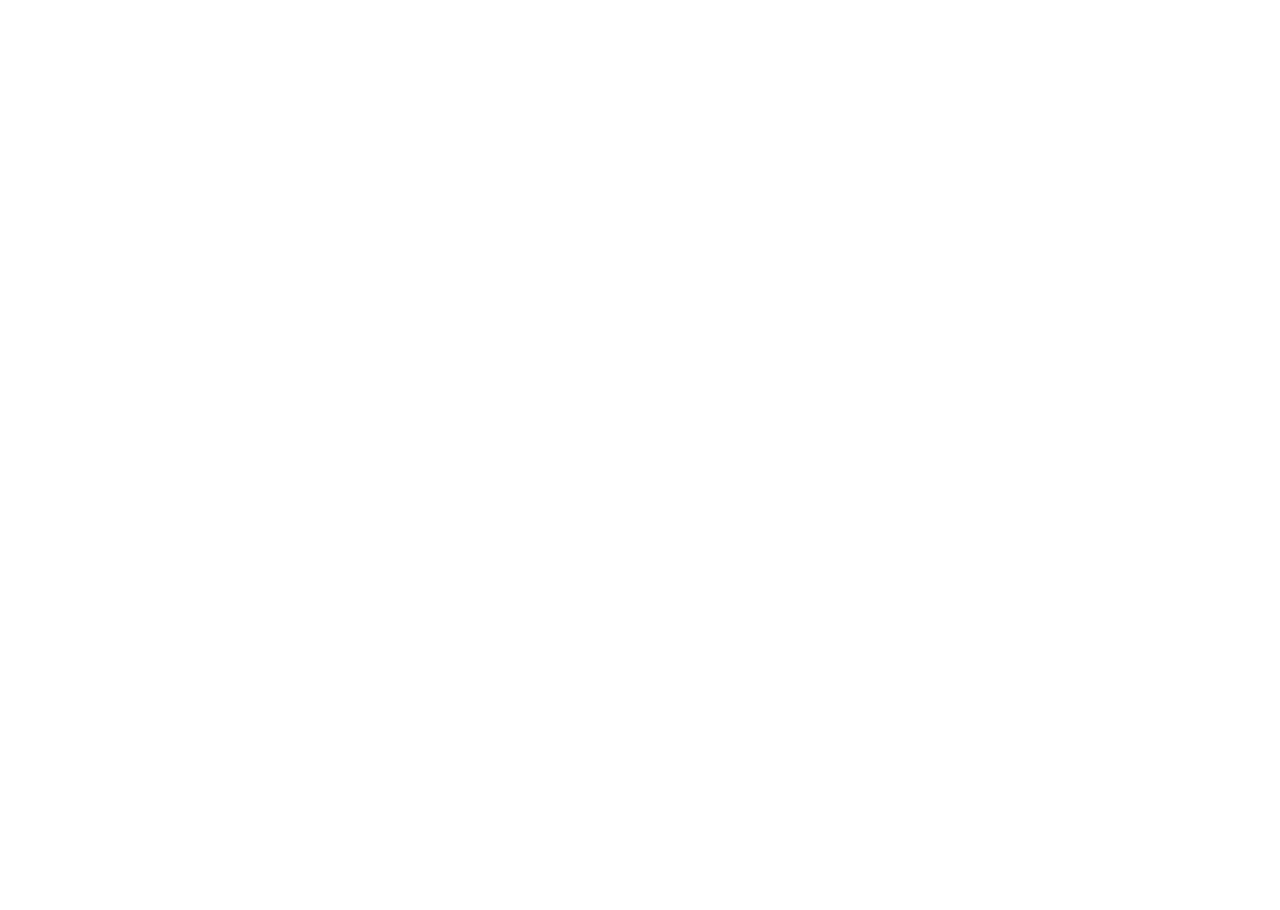
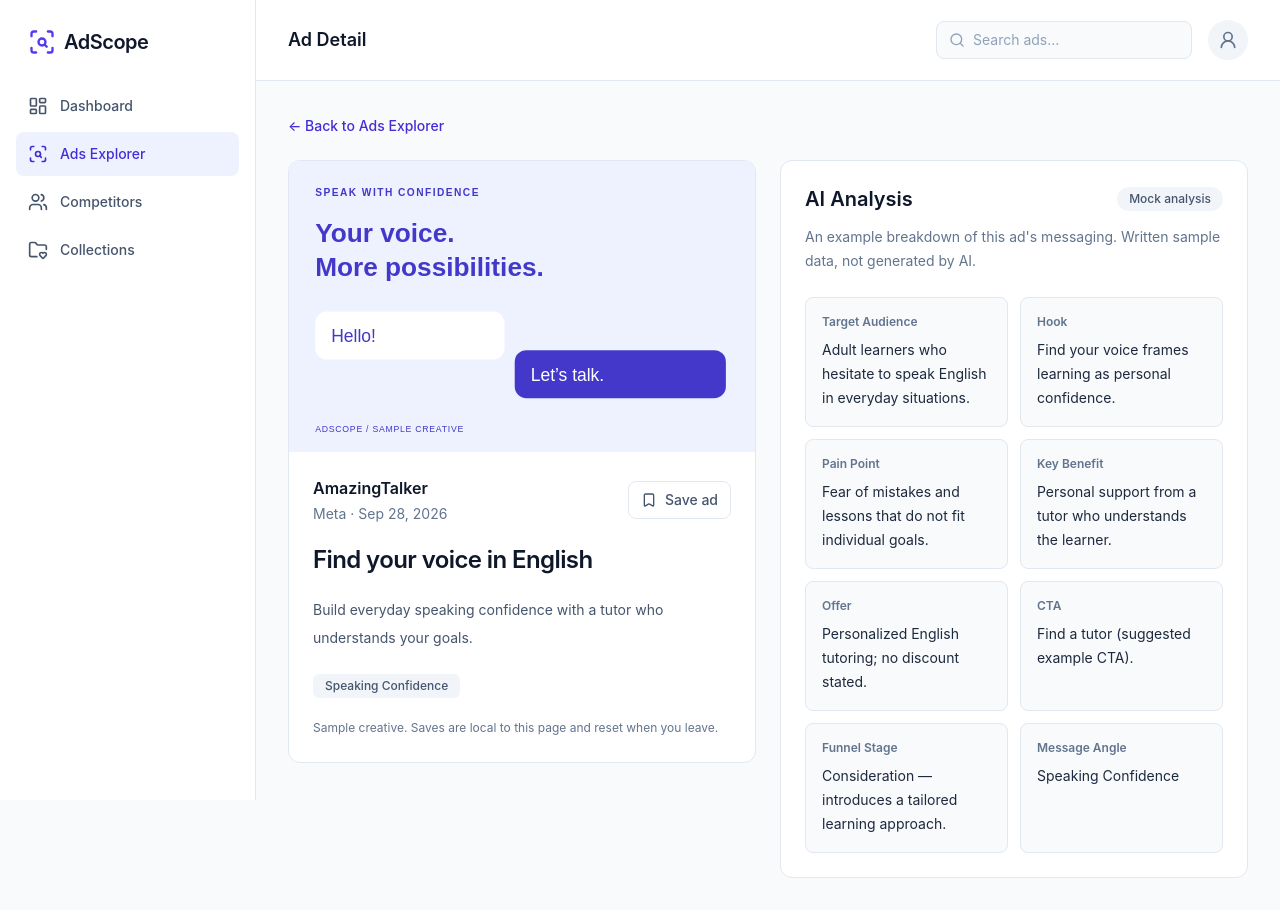
Before and after one commit to sutsanyuan/competitor-ads-intelligence, a React (Vite) app: page /ads/1 in a window 1280 px wide. Before the commit this address had no page. Before the commit the page ends 800 px from the top, so only its background shows below. Built offline with nearby package versions, Linux system fonts and the light colour scheme.

Commit message:
feat: add ad detail page

```diff
--- a/src/App.jsx
+++ b/src/App.jsx
@@ -2,6 +2,7 @@
 import AppLayout from './components/layout/AppLayout'
 import Dashboard from './pages/Dashboard'
 import AdsExplorer from './pages/AdsExplorer'
+import AdDetail from './pages/AdDetail'
 import Competitors from './pages/Competitors'
 import Collections from './pages/Collections'
 
@@ -12,6 +13,7 @@
         <Route element={<AppLayout />}>
           <Route index element={<Dashboard />} />
           <Route path="ads" element={<AdsExplorer />} />
+          <Route path="ads/:id" element={<AdDetail />} />
           <Route path="competitors" element={<Competitors />} />
           <Route path="collections" element={<Collections />} />
         </Route>
--- a/src/components/dashboard/AdCard.jsx
+++ b/src/components/dashboard/AdCard.jsx
@@ -1,4 +1,5 @@
 import { Bookmark } from 'lucide-react'
+import { Link } from 'react-router-dom'
 
 function AdCard({ ad, onToggleSave }) {
   return (
@@ -18,10 +19,14 @@
           <Bookmark aria-hidden="true" className={`size-4 ${ad.saved ? 'fill-current' : ''}`} />
         </button>
       </div>
-      <img src={ad.image} alt={`${ad.angle} sample creative for ${ad.competitor}`} width="640" height="400" className="aspect-[8/5] w-full object-cover" />
+      <Link to={`/ads/${ad.id}`} aria-label={`View ad: ${ad.headline}`} className="block focus-visible:outline-2 focus-visible:outline-offset-[-2px] focus-visible:outline-indigo-600">
+        <img src={ad.image} alt={`${ad.angle} sample creative for ${ad.competitor}`} width="640" height="400" className="aspect-[8/5] w-full object-cover" />
+      </Link>
       <div className="flex flex-1 flex-col items-start p-4">
         <span className="rounded-md bg-slate-100 px-2 py-1 text-xs font-medium text-slate-600">{ad.angle}</span>
-        <h3 className="mt-3 text-base font-semibold leading-6">{ad.headline}</h3>
+        <h3 className="mt-3 text-base font-semibold leading-6">
+          <Link to={`/ads/${ad.id}`} className="rounded-sm hover:text-indigo-700 hover:underline focus-visible:outline-2 focus-visible:outline-indigo-600">{ad.headline}</Link>
+        </h3>
         <p className="mt-2 text-sm leading-6 text-slate-500">{ad.copy}</p>
         <p className="mt-auto pt-5 text-xs text-slate-500">{ad.date}</p>
       </div>
--- a/src/components/layout/Header.jsx
+++ b/src/components/layout/Header.jsx
@@ -15,7 +15,7 @@
   return (
     <header className="flex flex-wrap items-center gap-4 border-b border-slate-200 bg-white px-5 py-5 sm:px-8">
       <p className="mr-auto text-lg font-semibold">
-        {pageTitles[currentPath] || 'AdScope'}
+        {currentPath.startsWith('/ads/') ? 'Ad Detail' : pageTitles[currentPath] || 'AdScope'}
       </p>
       <label className="order-last flex w-full items-center gap-2 rounded-lg border border-slate-200 bg-slate-50 px-3 py-2 focus-within:border-indigo-500 focus-within:ring-2 focus-within:ring-indigo-100 sm:order-none sm:w-64">
         <Search aria-hidden="true" className="size-4 shrink-0 text-slate-400" />
--- a/src/data/mockAds.js
+++ b/src/data/mockAds.js
@@ -95,6 +95,83 @@
   },
 ]
 
+// Handwritten example analysis keyed by ad ID, not AI output.
+// Message Angle uses the corresponding ad's angle field.
+export const adAnalysis = {
+  1: {
+    targetAudience: 'Adult learners who hesitate to speak English in everyday situations.',
+    hook: 'Find your voice frames learning as personal confidence.',
+    painPoint: 'Fear of mistakes and lessons that do not fit individual goals.',
+    keyBenefit: 'Personal support from a tutor who understands the learner.',
+    offer: 'Personalized English tutoring; no discount stated.',
+    cta: 'Find a tutor (suggested example CTA).',
+    funnelStage: 'Consideration — introduces a tailored learning approach.',
+  },
+  2: {
+    targetAudience: 'Busy learners looking for short, flexible speaking practice.',
+    hook: 'A little practice promises progress without a large time commitment.',
+    painPoint: 'Limited time and few opportunities to practice conversations.',
+    keyBenefit: 'An AI tutor available whenever the learner has a few minutes.',
+    offer: 'On-demand AI conversation practice; no trial stated.',
+    cta: 'Start practicing (suggested example CTA).',
+    funnelStage: 'Awareness — introduces an accessible practice habit.',
+  },
+  3: {
+    targetAudience: 'Professionals who use English in meetings and team discussions.',
+    hook: 'Make your next meeting count connects learning to an immediate work need.',
+    painPoint: 'Difficulty expressing ideas clearly in workplace conversations.',
+    keyBenefit: 'Practical English for sharing ideas and leading meetings.',
+    offer: 'Workplace English learning; no promotional offer stated.',
+    cta: 'Explore business English (suggested example CTA).',
+    funnelStage: 'Consideration — links lessons to professional outcomes.',
+  },
+  4: {
+    targetAudience: 'New learners curious about online conversation tutoring.',
+    hook: 'Your first conversation makes the starting point feel approachable.',
+    painPoint: 'Uncertainty about getting started and finding a friendly tutor.',
+    keyBenefit: 'A welcoming introduction to everyday English practice.',
+    offer: 'Trial positioning; pricing and duration are unspecified in this creative.',
+    cta: 'Try a conversation (suggested example CTA).',
+    funnelStage: 'Conversion — encourages a first tutoring experience.',
+  },
+  5: {
+    targetAudience: 'Mobile learners with short breaks in their daily routine.',
+    hook: 'A coffee break becomes a practical opportunity to learn.',
+    painPoint: 'Difficulty finding study time and knowing how to improve pronunciation.',
+    keyBenefit: 'Five-minute practice sessions with instant pronunciation feedback.',
+    offer: 'AI-guided speaking practice; no discount stated.',
+    cta: 'Practice for five minutes (suggested example CTA).',
+    funnelStage: 'Consideration — demonstrates how the product fits a daily routine.',
+  },
+  6: {
+    targetAudience: 'Learners comparing tutors before committing to lessons.',
+    hook: 'Meet your next tutor makes the search feel personal and straightforward.',
+    painPoint: 'Uncertainty about tutor fit and lesson scheduling.',
+    keyBenefit: 'A learning plan suited to the learner’s schedule.',
+    offer: 'A free trial; duration and eligibility are not specified.',
+    cta: 'Start a free trial (suggested example CTA).',
+    funnelStage: 'Conversion — reduces the barrier to trying a tutor.',
+  },
+  7: {
+    targetAudience: 'Learners who know English but overthink before speaking.',
+    hook: 'Less overthinking. More speaking. names a familiar frustration.',
+    painPoint: 'Anxiety about speaking spontaneously in everyday conversations.',
+    keyBenefit: 'Friendly practice with relatable topics such as travel and small talk.',
+    offer: 'Conversation practice with a partner; no promotion stated.',
+    cta: 'Find a conversation partner (suggested example CTA).',
+    funnelStage: 'Awareness — connects with an emotional speaking barrier.',
+  },
+  8: {
+    targetAudience: 'Professionals and job seekers preparing for high-stakes conversations.',
+    hook: 'Pitch your ideas with clarity emphasizes a specific career skill.',
+    painPoint: 'Difficulty presenting ideas or answering interview questions in English.',
+    keyBenefit: 'Teacher-led preparation for presentations and job interviews.',
+    offer: 'Practical English lessons; no promotional pricing stated.',
+    cta: 'Explore lessons (suggested example CTA).',
+    funnelStage: 'Consideration — presents lessons as preparation for career moments.',
+  },
+}
+
 export const competitors = [
   { id: 1, name: 'AmazingTalker', category: 'Online tutoring', adCount: 48, activity: '3 new ads this week' },
   { id: 2, name: 'Speak', category: 'AI language learning', adCount: 36, activity: '5 new ads this week' },
--- a/src/pages/AdDetail.jsx
+++ b/src/pages/AdDetail.jsx
@@ -0,0 +1,85 @@
+import { useState } from 'react'
+import { Link, useParams } from 'react-router-dom'
+import { Bookmark } from 'lucide-react'
+import { ads, adAnalysis } from '../data/mockAds'
+
+function AdDetail() {
+  const { id } = useParams()
+  const ad = ads.find((item) => String(item.id) === id)
+  const [savedChanges, setSavedChanges] = useState({})
+
+  if (!ad) {
+    return (
+      <section className="mx-auto max-w-2xl rounded-xl border border-slate-200 bg-white px-6 py-16 text-center">
+        <h1 className="text-2xl font-semibold">Ad not found</h1>
+        <p className="mt-3 text-sm text-slate-500">This ad isn't in our sample library. Explore the other ads to find more inspiration.</p>
+        <Link to="/ads" className="mt-6 inline-block rounded-lg px-3 py-2 text-sm font-medium text-indigo-700 hover:bg-indigo-50 focus-visible:outline-2 focus-visible:outline-indigo-600">← Back to Ads Explorer</Link>
+      </section>
+    )
+  }
+
+  const saved = savedChanges[ad.id] ?? ad.saved
+  const analysis = adAnalysis[ad.id]
+  const analysisFields = [
+    { label: 'Target Audience', value: analysis.targetAudience },
+    { label: 'Hook', value: analysis.hook },
+    { label: 'Pain Point', value: analysis.painPoint },
+    { label: 'Key Benefit', value: analysis.keyBenefit },
+    { label: 'Offer', value: analysis.offer },
+    { label: 'CTA', value: analysis.cta },
+    { label: 'Funnel Stage', value: analysis.funnelStage },
+    { label: 'Message Angle', value: ad.angle },
+  ]
+
+  function toggleSave() {
+    setSavedChanges((current) => ({
+      ...current,
+      [ad.id]: !(current[ad.id] ?? ad.saved),
+    }))
+  }
+
+  return (
+    <div className="mx-auto max-w-7xl space-y-6">
+      <Link to="/ads" className="inline-block rounded-sm text-sm font-medium text-indigo-700 hover:underline focus-visible:outline-2 focus-visible:outline-offset-4 focus-visible:outline-indigo-600">← Back to Ads Explorer</Link>
+      <div className="grid items-start gap-6 xl:grid-cols-2">
+        <article className="overflow-hidden rounded-xl border border-slate-200 bg-white">
+          <img src={ad.image} alt={`${ad.angle} sample creative for ${ad.competitor}`} width="640" height="400" className="aspect-[8/5] w-full object-contain" />
+          <div className="space-y-5 p-5 sm:p-6">
+            <div className="flex flex-wrap items-center justify-between gap-3">
+              <div>
+                <p className="font-semibold">{ad.competitor}</p>
+                <p className="mt-1 text-sm text-slate-500">{ad.platform} · {ad.date}</p>
+              </div>
+              <button type="button" onClick={toggleSave} aria-pressed={saved} className={`inline-flex items-center gap-2 rounded-lg border px-3 py-2 text-sm font-medium focus-visible:outline-2 focus-visible:outline-offset-2 focus-visible:outline-indigo-600 ${saved ? 'border-indigo-200 bg-indigo-50 text-indigo-700' : 'border-slate-200 text-slate-600 hover:bg-slate-50'}`}>
+                <Bookmark aria-hidden="true" className={`size-4 ${saved ? 'fill-current' : ''}`} />
+                {saved ? 'Saved' : 'Save ad'}
+              </button>
+            </div>
+            <h1 className="text-2xl font-semibold leading-8 tracking-tight">{ad.headline}</h1>
+            <p className="whitespace-pre-line text-sm leading-7 text-slate-600">{ad.copy}</p>
+            <span className="inline-block rounded-md bg-slate-100 px-3 py-1 text-xs font-medium text-slate-600">{ad.angle}</span>
+            <p className="text-xs leading-5 text-slate-500">Sample creative. Saves are local to this page and reset when you leave.</p>
+          </div>
+        </article>
+
+        <section aria-labelledby="analysis-heading" className="rounded-xl border border-slate-200 bg-white p-5 sm:p-6">
+          <div className="flex flex-wrap items-center justify-between gap-3">
+            <h2 id="analysis-heading" className="text-xl font-semibold">AI Analysis</h2>
+            <span className="rounded-full bg-slate-100 px-3 py-1 text-xs font-medium text-slate-600">Mock analysis</span>
+          </div>
+          <p className="mt-3 text-sm leading-6 text-slate-500">An example breakdown of this ad's messaging. Written sample data, not generated by AI.</p>
+          <dl className="mt-6 grid gap-3 sm:grid-cols-2">
+            {analysisFields.map((field) => (
+              <div key={field.label} className="rounded-lg border border-slate-200 bg-slate-50 p-4">
+                <dt className="text-xs font-semibold text-slate-500">{field.label}</dt>
+                <dd className="mt-2 text-sm leading-6 text-slate-800">{field.value}</dd>
+              </div>
+            ))}
+          </dl>
+        </section>
+      </div>
+    </div>
+  )
+}
+
+export default AdDetail
```
